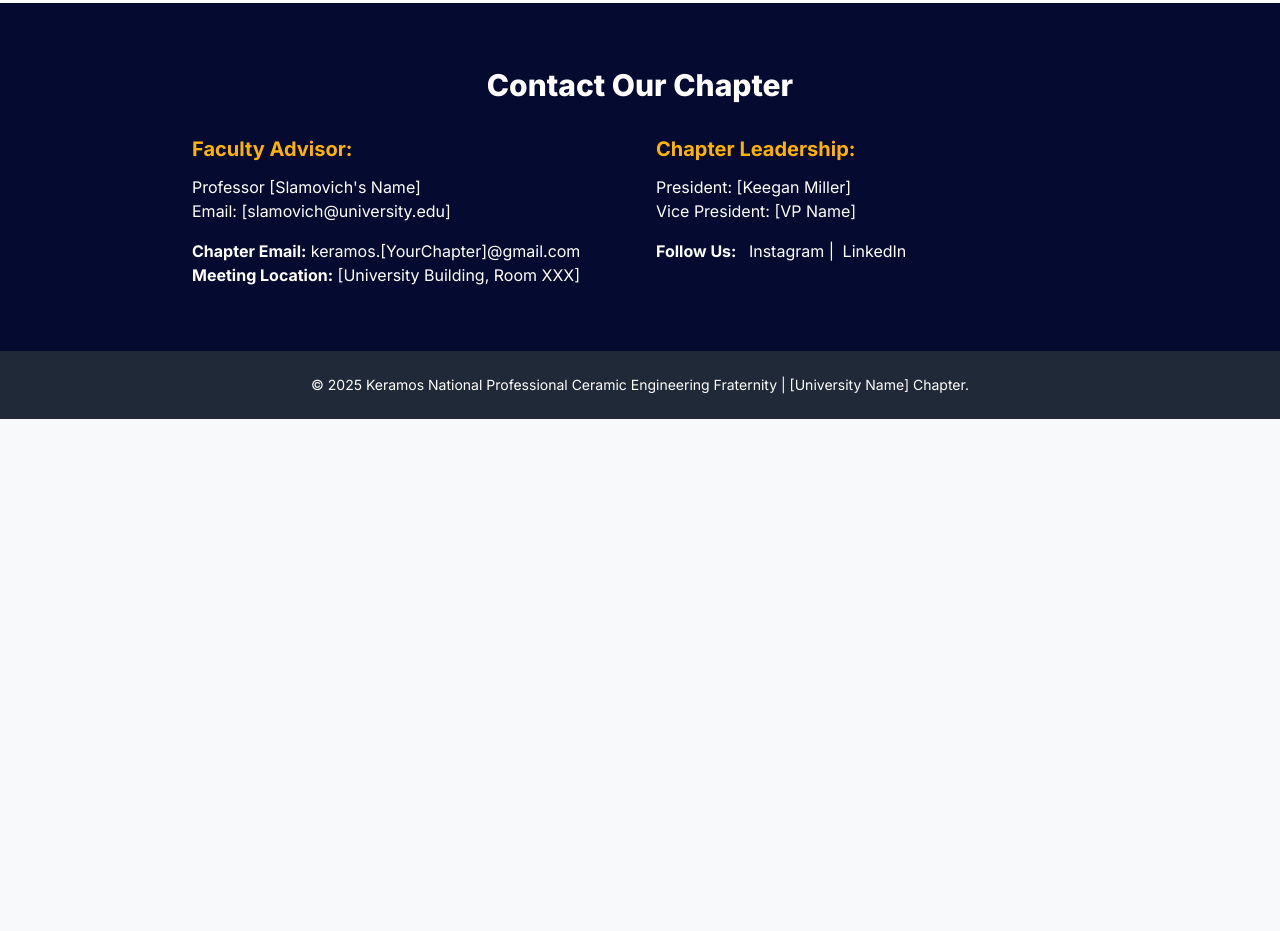
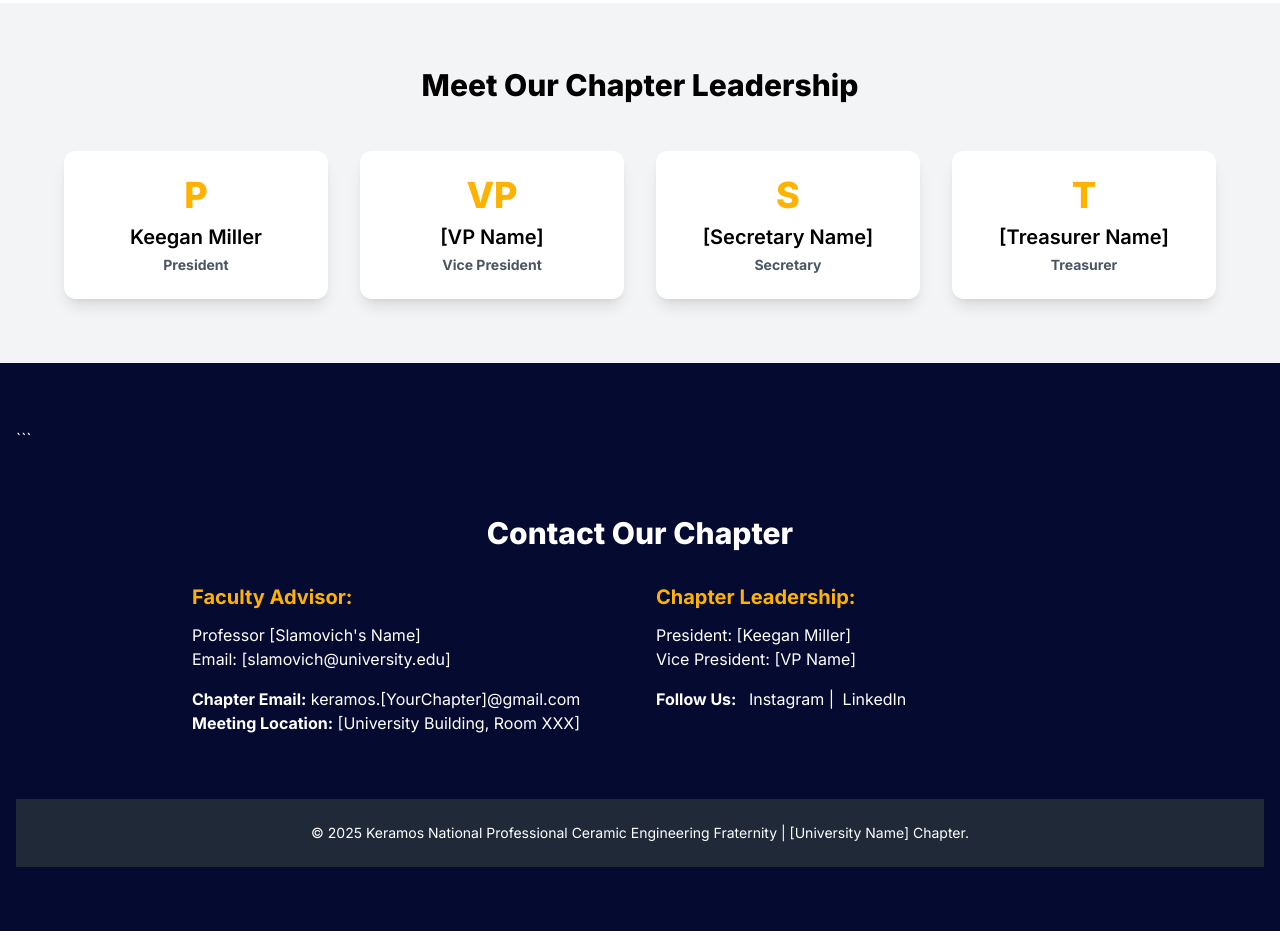
Before and after one commit to kdmiller23/Purdue-Keramos-Chapter, a plain HTML site: page index.html in a window 1280 px wide. Shown: the part 2000-2931 px from the top of the page. Before the commit the page ends 2419 px from the top, so only its background shows below. Drawn offline with nearby package versions, Linux system fonts and the light colour scheme.

Commit message:
Update index.html

````diff
--- a/index.html
+++ b/index.html
@@ -183,7 +183,41 @@
             </div>
         </div>
     </section>
+<section id="leadership" class="section-padding bg-gray-100">
+        <div class="max-w-7xl mx-auto px-4 sm:px-6 lg:px-8 text-center">
+            <h2 class="text-3xl font-extrabold keramos-black-text text-center mb-12">Meet Our Chapter Leadership</h2>
+            <div class="grid grid-cols-2 md:grid-cols-4 gap-8 max-w-6xl mx-auto">
 
+                <div class="p-6 rounded-xl shadow-lg bg-white transform hover:scale-105 transition duration-300">
+                    <span class="keramos-gold text-4xl font-extrabold block mb-2">P</span>
+                    <h3 class="text-xl font-semibold keramos-black-text mb-1">Keegan Miller</h3>
+                    <p class="text-gray-600 text-sm font-bold">President</p>
+                </div>
+
+                <div class="p-6 rounded-xl shadow-lg bg-white transform hover:scale-105 transition duration-300">
+                    <span class="keramos-gold text-4xl font-extrabold block mb-2">VP</span>
+                    <h3 class="text-xl font-semibold keramos-black-text mb-1">[VP Name]</h3>
+                    <p class="text-gray-600 text-sm font-bold">Vice President</p>
+                </div>
+
+                <div class="p-6 rounded-xl shadow-lg bg-white transform hover:scale-105 transition duration-300">
+                    <span class="keramos-gold text-4xl font-extrabold block mb-2">S</span>
+                    <h3 class="text-xl font-semibold keramos-black-text mb-1">[Secretary Name]</h3>
+                    <p class="text-gray-600 text-sm font-bold">Secretary</p>
+                </div>
+
+                <div class="p-6 rounded-xl shadow-lg bg-white transform hover:scale-105 transition duration-300">
+                    <span class="keramos-gold text-4xl font-extrabold block mb-2">T</span>
+                    <h3 class="text-xl font-semibold keramos-black-text mb-1">[Treasurer Name]</h3>
+                    <p class="text-gray-600 text-sm font-bold">Treasurer</p>
+                </div>
+
+            </div>
+        </div>
+    </section>
+
+    <section id="contact" class="keramos-blue text-white section-padding pt-16 pb-16">
+        ```
     <section id="contact" class="keramos-blue text-white section-padding pt-16 pb-16">
         <div class="max-w-7xl mx-auto px-4 sm:px-6 lg:px-8">
             <h2 class="text-3xl font-extrabold text-white text-center mb-8">Contact Our Chapter</h2>
````
